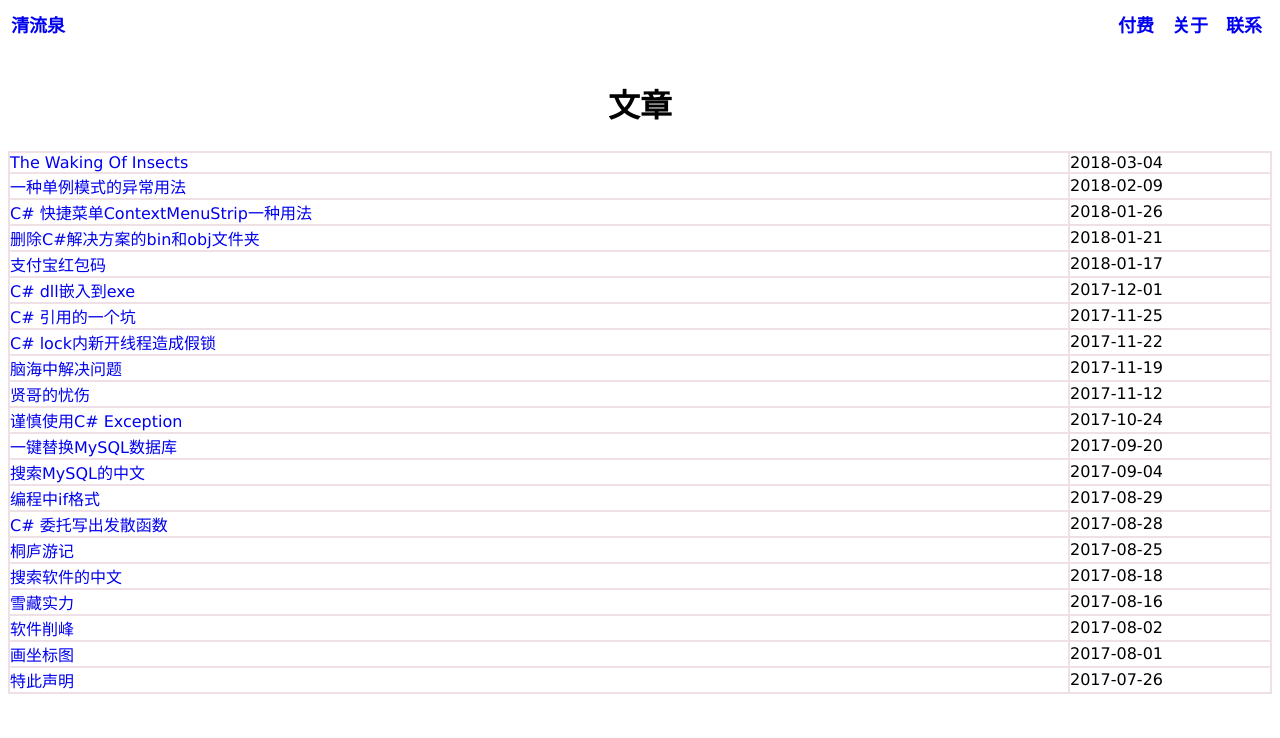
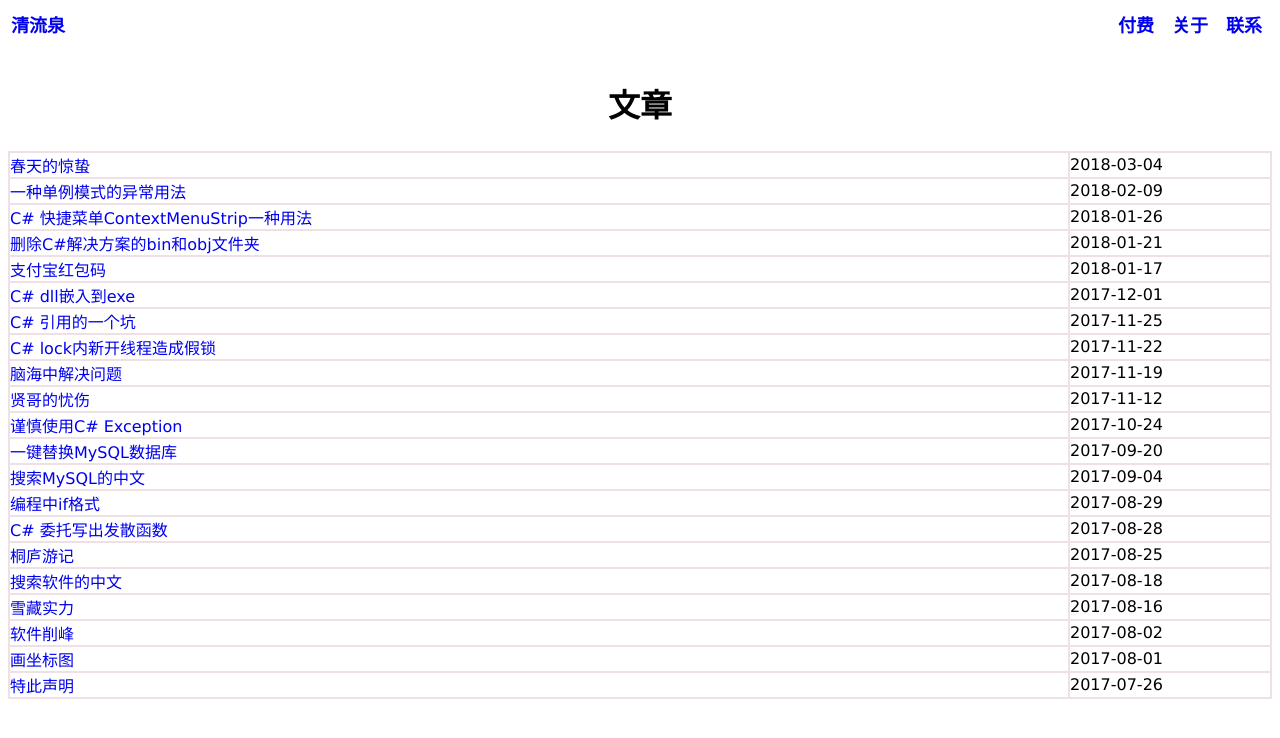
Before and after one commit to yinyongxian/yinyongxian.github.io, a Jekyll site: the page built from index.html, in a window 1280 px wide. Shown: the top 738 px of the page. Built offline with Jekyll 4.4.1, drawn with Linux system fonts in a browser that asks for light colours.

Commit message:
春天的惊蛰

```diff
--- a/_posts/2018-03-04-the-waking-of-insects.html
+++ b/_posts/2018-03-04-the-waking-of-insects.html
@@ -1,3 +1,8 @@
+---
+layout: default
+title: 春天的惊蛰
+---
+
 <!doctype html>
 <html>
 <head>
```
